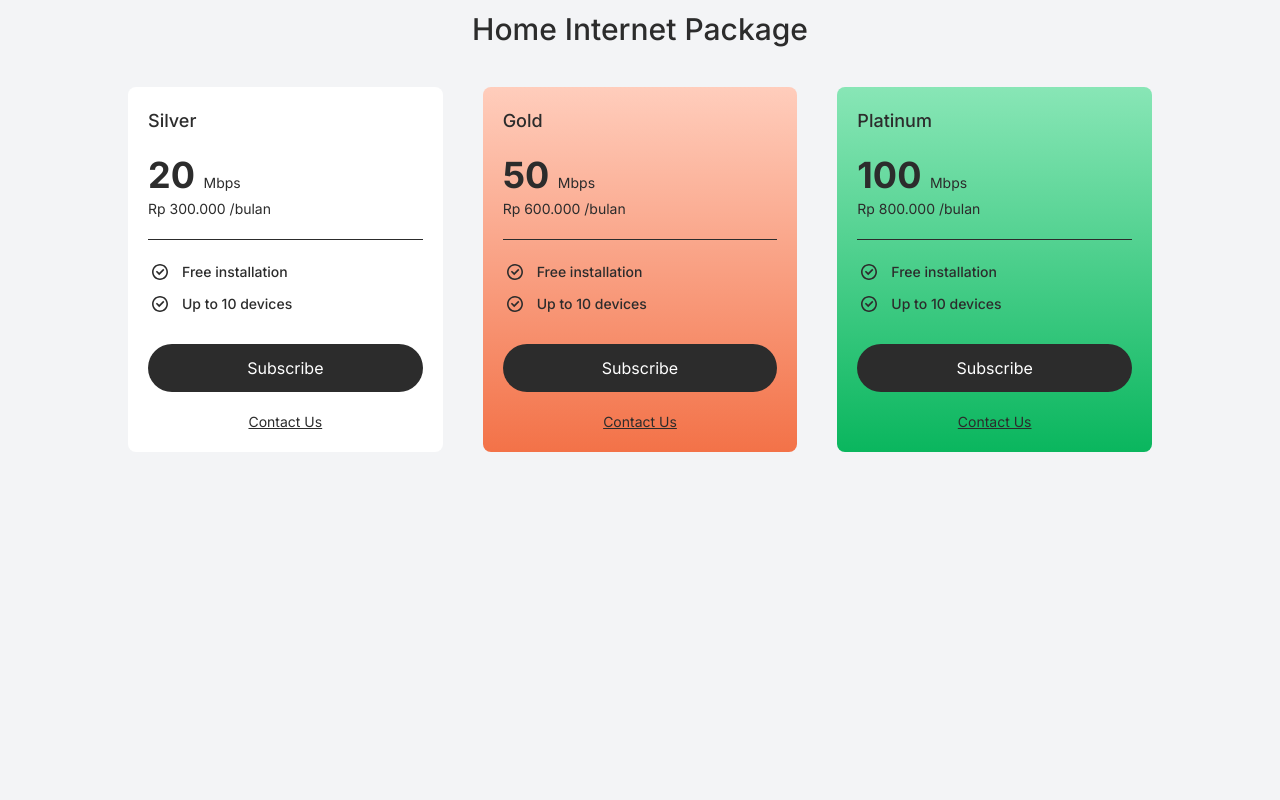
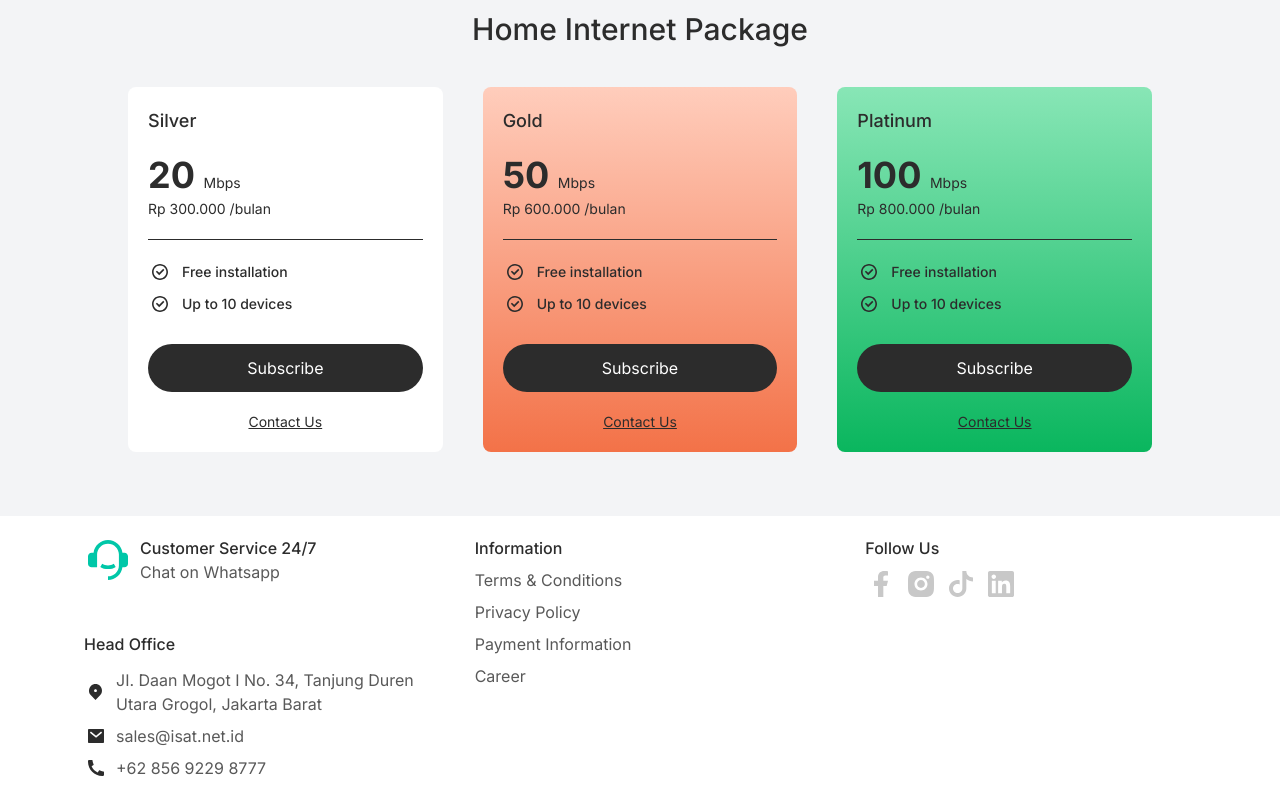
Before and after one commit to christianyitzak/isatnet, a website: page product-home.html in a window 1280 px wide. Shown: the part 661-1461 px from the top of the page. Before the commit the page ends 1113 px from the top, so only its background shows below. Drawn offline with nearby package versions, Linux system fonts and the light colour scheme; files that its build step writes are made by us from their sources.

Commit message:
create footer

```diff
--- a/product-home.html
+++ b/product-home.html
@@ -36,7 +36,7 @@
             </div>
         </section>
 
-        <section class="pricing max-w-6xl mx-auto mt-16">
+        <section class="pricing md:max-w-6xl mx-auto my-16">
             <h2 class="text-3xl text-center font-medium mb-10">Home Internet Package</h2>
 
             <!-- Pricing Cards -->
@@ -116,5 +116,66 @@
                 </div>
             </div>
         </section>
+
+        <section class="footer bg-white w-full text-base text-[#595959]">
+            <!-- Footer Container -->
+            <div class="max-w-6xl mx-auto grid grid-cols-3 gap-5">
+                <!-- Contact & Address -->
+                <div class="p-5">
+                    <!-- Customer Service -->
+                    <div class="flex items-center gap-2">
+                        <img src="src/img/icon-customer-service.svg" alt="">
+
+                        <div>
+                            <p class="font-medium text-base text-[#2C2C2C]">Customer Service 24/7</p>
+                            <a href="#">Chat on Whatsapp</a>
+                        </div>
+                    </div>
+
+                    <!-- Address -->
+                    <div class="mt-12">
+                        <p class="font-medium text-base text-[#2C2C2C]">Head Office</p>
+
+                        <div class="flex flex-col gap-2 mt-3">
+                            <div class="flex items-center gap-2">
+                                <img src="src/img/icon-address.svg" alt="">
+                                <p>JI. Daan Mogot I No. 34, Tanjung Duren Utara Grogol, Jakarta Barat</p>
+                            </div>
+
+                            <div class="flex items-center gap-2">
+                                <img src="src/img/icon-email.svg" alt="">
+                                <a href="#">sales@isat.net.id</a>
+                            </div>
+
+                            <div class="flex items-center gap-2">
+                                <img src="src/img/icon-phone.svg" alt="">
+                                <a href="#">+62 856 9229 8777</a>
+                            </div>
+                        </div>
+                    </div>
+                </div>
+
+                <!-- Information -->
+                <ul class="flex flex-col gap-2 p-5">
+                    <li><p class="font-medium text-base text-[#2C2C2C]">Information</p></li>
+                    <li><a href="#">Terms & Conditions</a></li>
+                    <li><a href="#">Privacy Policy</a></li>
+                    <li><a href="#">Payment Information</a></li>
+                    <li><a href="#">Career</a></li>
+                </ul>
+
+                <!-- Social Media -->
+                <div class="p-5">
+                    <p class="font-medium text-base text-[#2C2C2C] mb-2">Follow Us</p>
+
+                    <div class="flex gap-2">
+                        <img src="src/img/icon-facebook.svg" alt="">
+                        <img src="src/img/icon-instagram.svg" alt="">
+                        <img src="src/img/icon-tikTok.svg" alt="">
+                        <img src="src/img/icon-linkedin.svg" alt="">
+                    </div>
+                </div>
+            </div>
+        </section>
     </body>
 </html>
```
Also changed, not shown: src/img/icon-address.svg (added), src/img/icon-customer-service.svg (added), src/img/icon-email.svg (added), src/img/icon-facebook.svg (added), src/img/icon-instagram.svg (added), src/img/icon-linkedin.svg (added), src/img/icon-phone.svg (added), src/img/icon-tikTok.svg (added).
